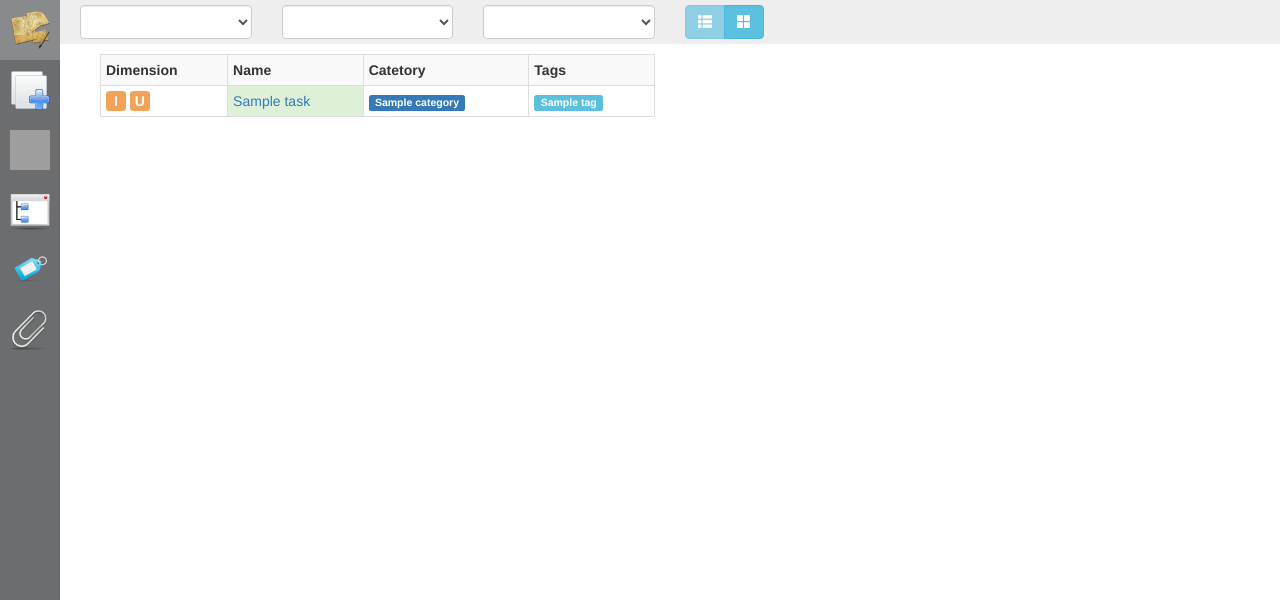
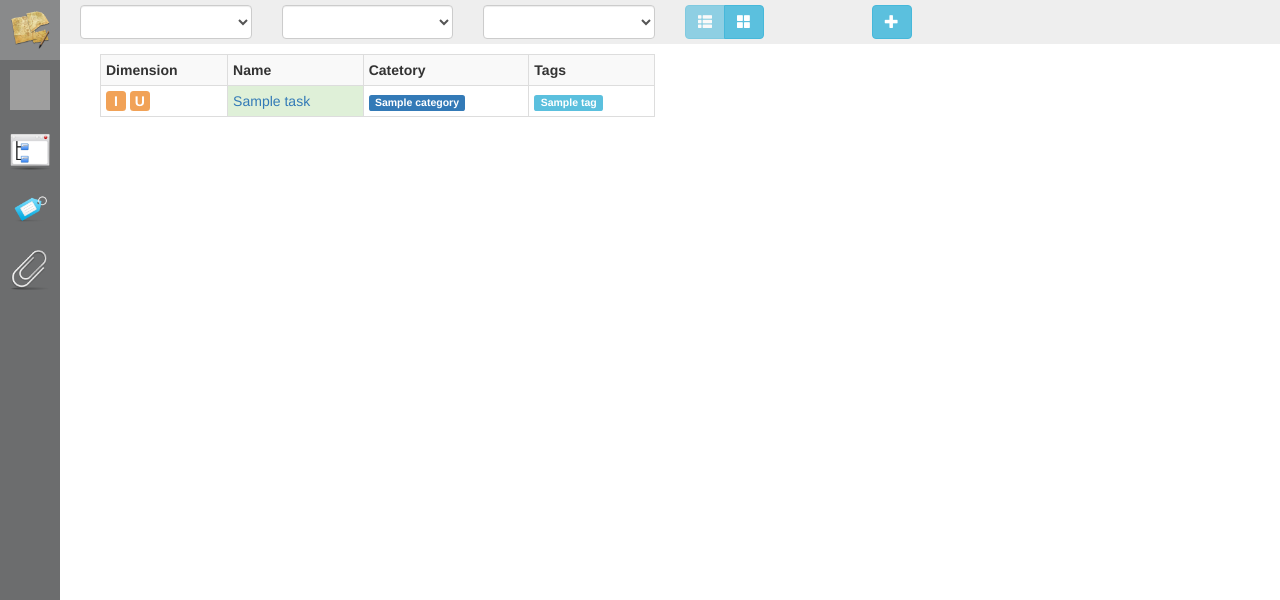
Before and after one commit to WilberTian/Remember, a Flask app: page / in a window 1280 px wide. Shown: the top 600 px of the page. Run offline with Flask 2, Linux system fonts and the light colour scheme; tables that the repository leaves empty hold one stand-in row (values such as "Sample post"); some libraries are stand-ins or nearby versions; grey boxes are pictures that could not be loaded.

Commit message:
remove the create-task btn from sidebar

```diff
--- a/app/templates/index.html
+++ b/app/templates/index.html
@@ -15,9 +15,6 @@
 	            <ul class="sidebar-nav">
 	                <li>
 	                    <a href="#/"><img src="app/images/remember.png" alt="remember" height="40" width="40"/></a>
-	                </li>
-	                <li>
-	                    <a href="#/create"><img src="app/images/create.png" alt="create task" height="40" width="40"/></span></a>
 	                </li>
                     <li>
 	                    <a href="#/notes"><img src="app/images/notes.png" alt="notes" height="40" width="40"/></a>
--- a/app/templates/list-task.html
+++ b/app/templates/list-task.html
@@ -12,6 +12,8 @@
         <button type="button" class="btn btn-info" ng-click="taskView = 'list'" ng-disabled="taskView == 'list'"><span class="glyphicon glyphicon-th-list"></span></button>
         <button type="button" class="btn btn-info" ng-click="taskView = 'group'" ng-disabled="taskView == 'group'"><span class="glyphicon glyphicon-th-large"></span></button>
     </div>
+    <a class="btn btn-info" href="#/create"><span class="glyphicon glyphicon-plus"></span></a>
+
 </div>
 
 <div id="task-container" ng-init="taskView = 'list'">
```
